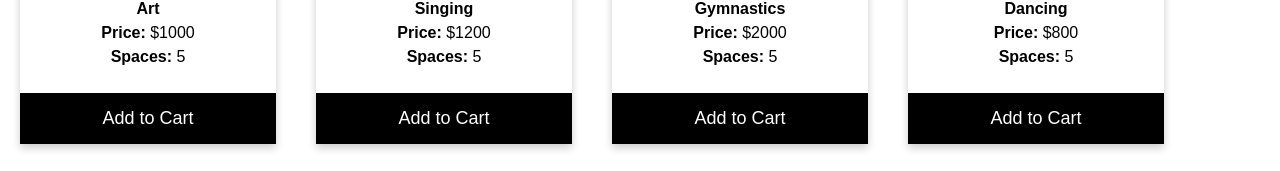
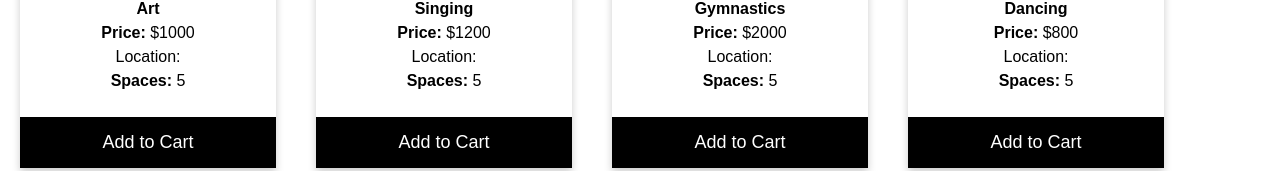
Before and after one commit to Iman-Usman/WebCoursework1, a plain HTML site: page index.html in a window 1280 px wide. Shown: the part 704-875 px from the top of the page. Drawn offline with nearby package versions, Linux system fonts and the light colour scheme.

Commit message:
Adding location in lessons cart

```diff
--- a/index.html
+++ b/index.html
@@ -178,6 +178,7 @@
             <div>
               <p><strong>{{ a.subject }}</strong></p>
               <p><strong>Price: </strong>${{ a.price }}</p>
+              <p>Location: {{ lessons.location }}</p>
               <p><strong>Spaces: </strong>{{ a.spaces }}</p><br />
 
               <button id="button" v-if="canAddToCart(a)"
```
